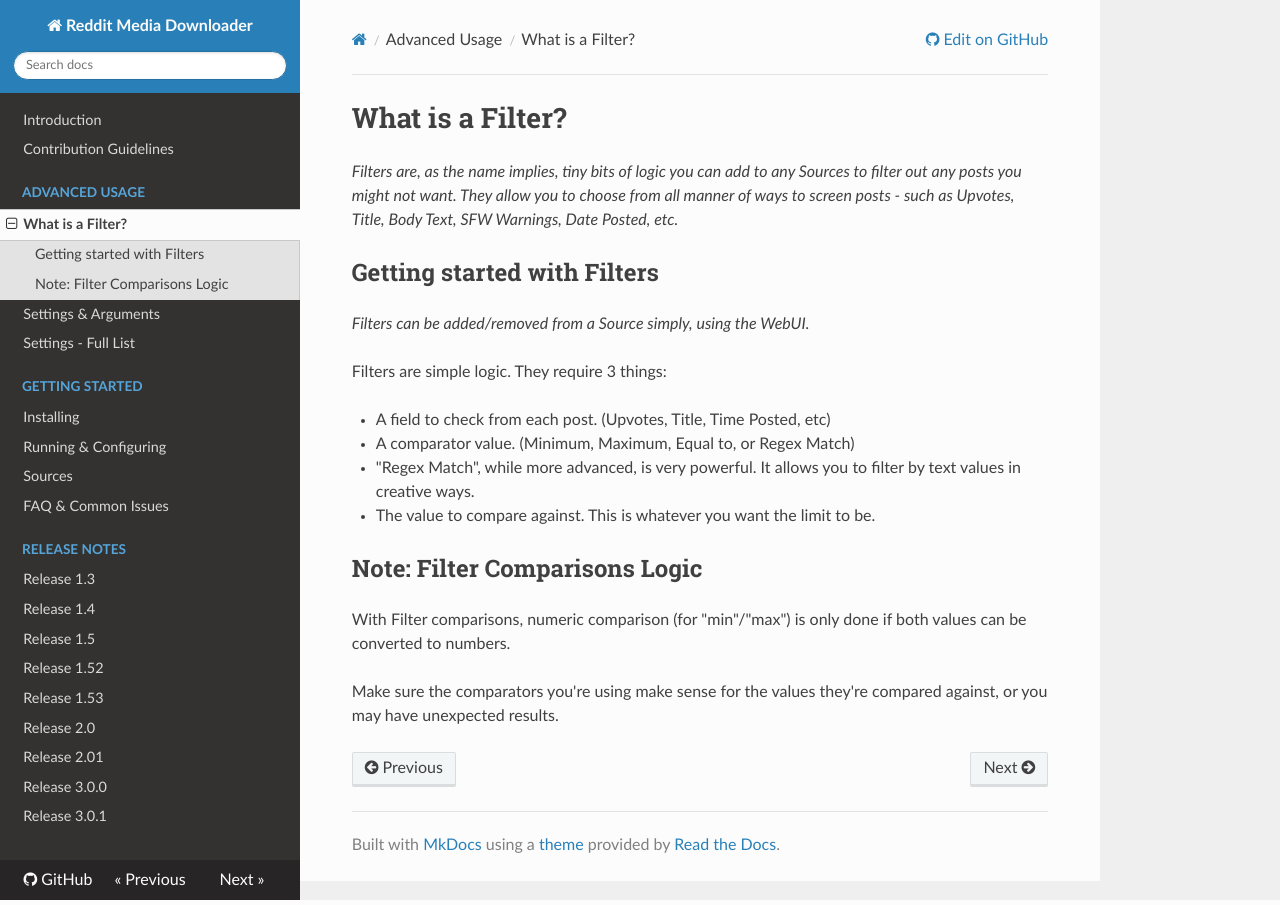
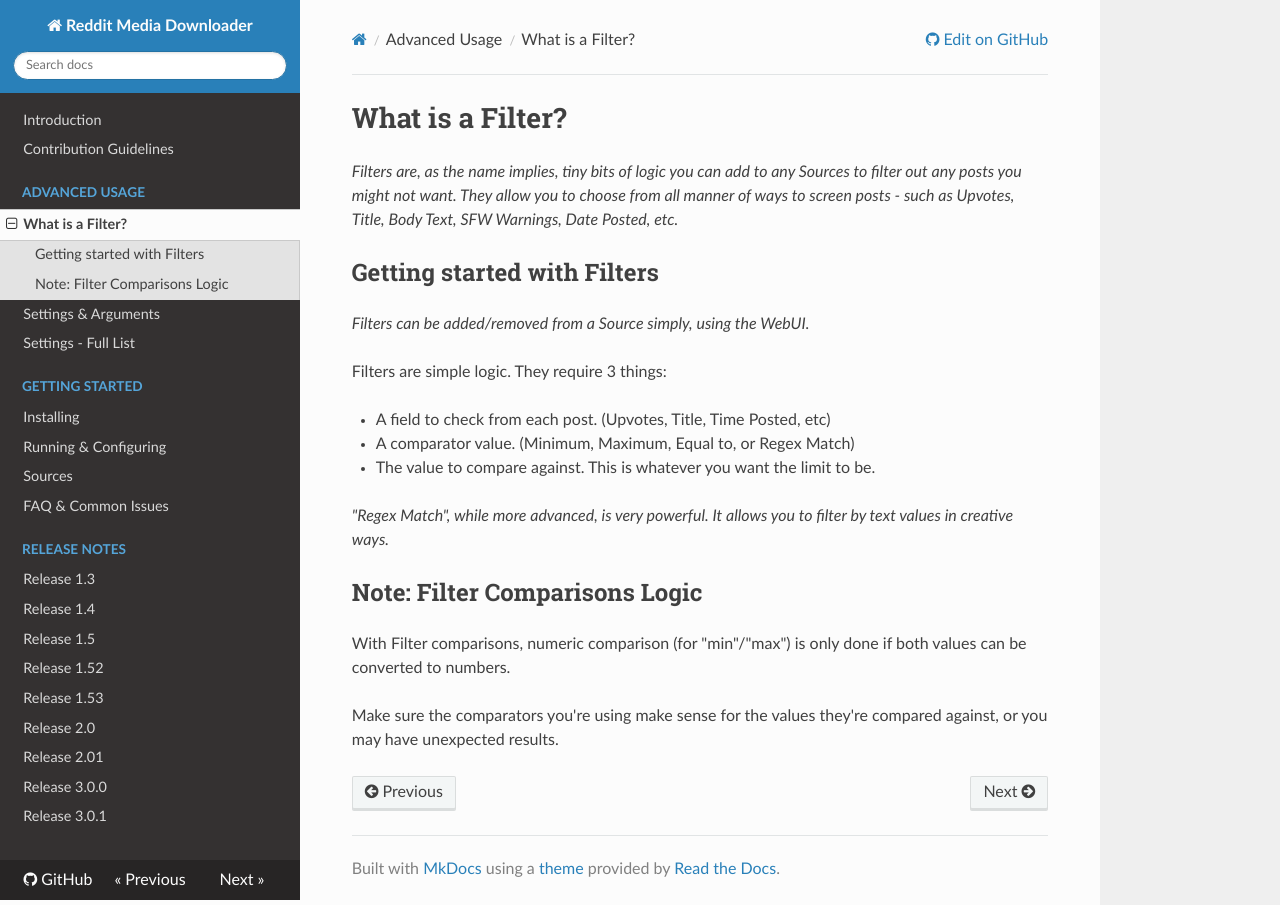
Before and after one commit to shadowmoose/RedditDownloader, an MkDocs documentation site: the page built from docs/Advanced_Usage/Filters.md, in a window 1280 px wide. Built offline with MkDocs 1.6.1, drawn with Linux system fonts in a browser that asks for light colours; nearby versions of some CDN libraries.

Commit message:
More documentation cleanup.

```diff
--- a/docs/Advanced_Usage/Filters.md
+++ b/docs/Advanced_Usage/Filters.md
@@ -10,9 +10,9 @@
 
 + A field to check from each post. (Upvotes, Title, Time Posted, etc)
 + A comparator value. (Minimum, Maximum, Equal to, or Regex Match)
-  + "Regex Match", while more advanced, is very powerful. It allows you to filter by text values in creative ways.
 + The value to compare against. This is whatever you want the limit to be.
 
+*"Regex Match", while more advanced, is very powerful. It allows you to filter by text values in creative ways.*
 
 ## Note: Filter Comparisons Logic
 With Filter comparisons, numeric comparison (for "min"/"max") is only done if both values can be converted to numbers.
```
